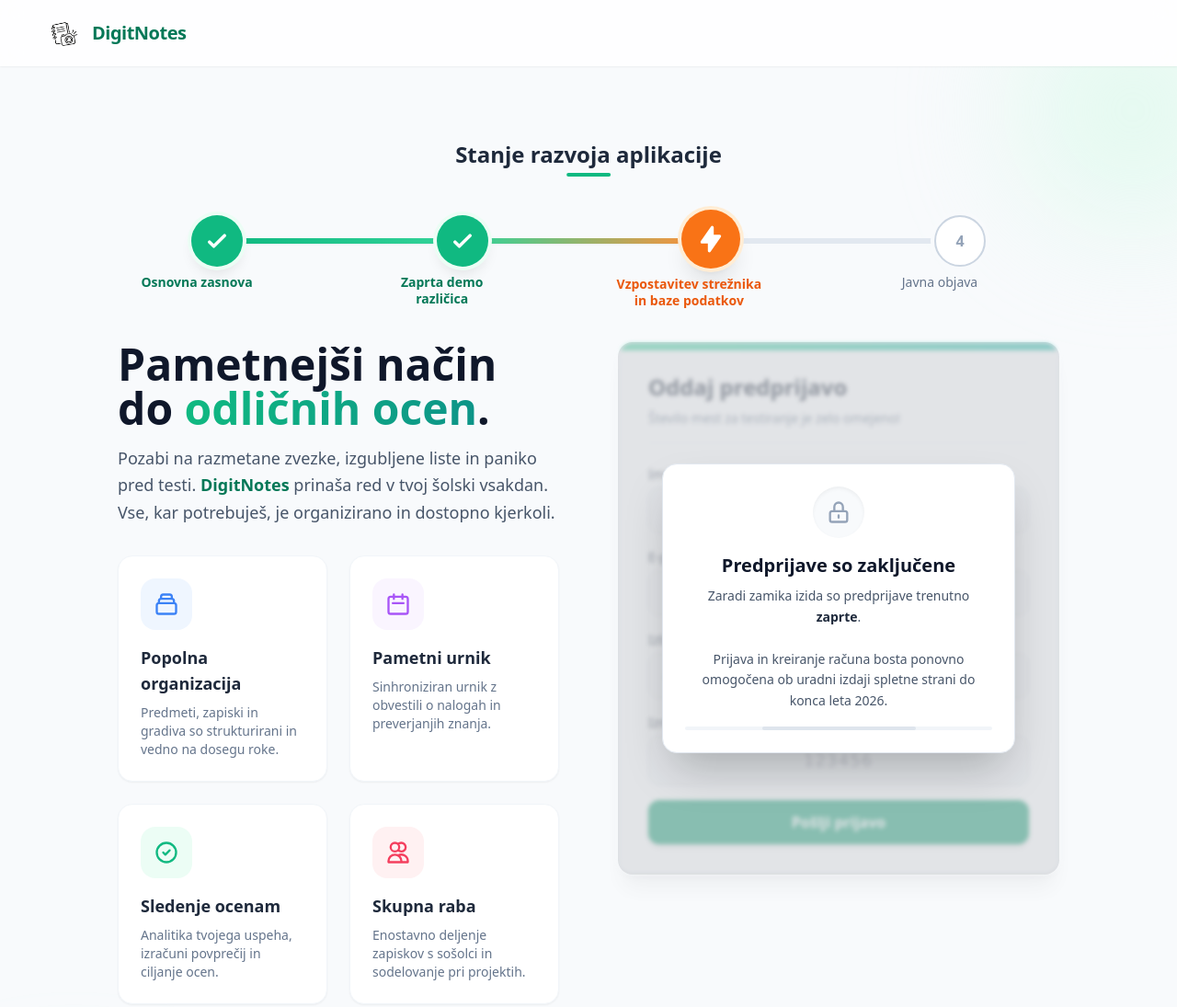
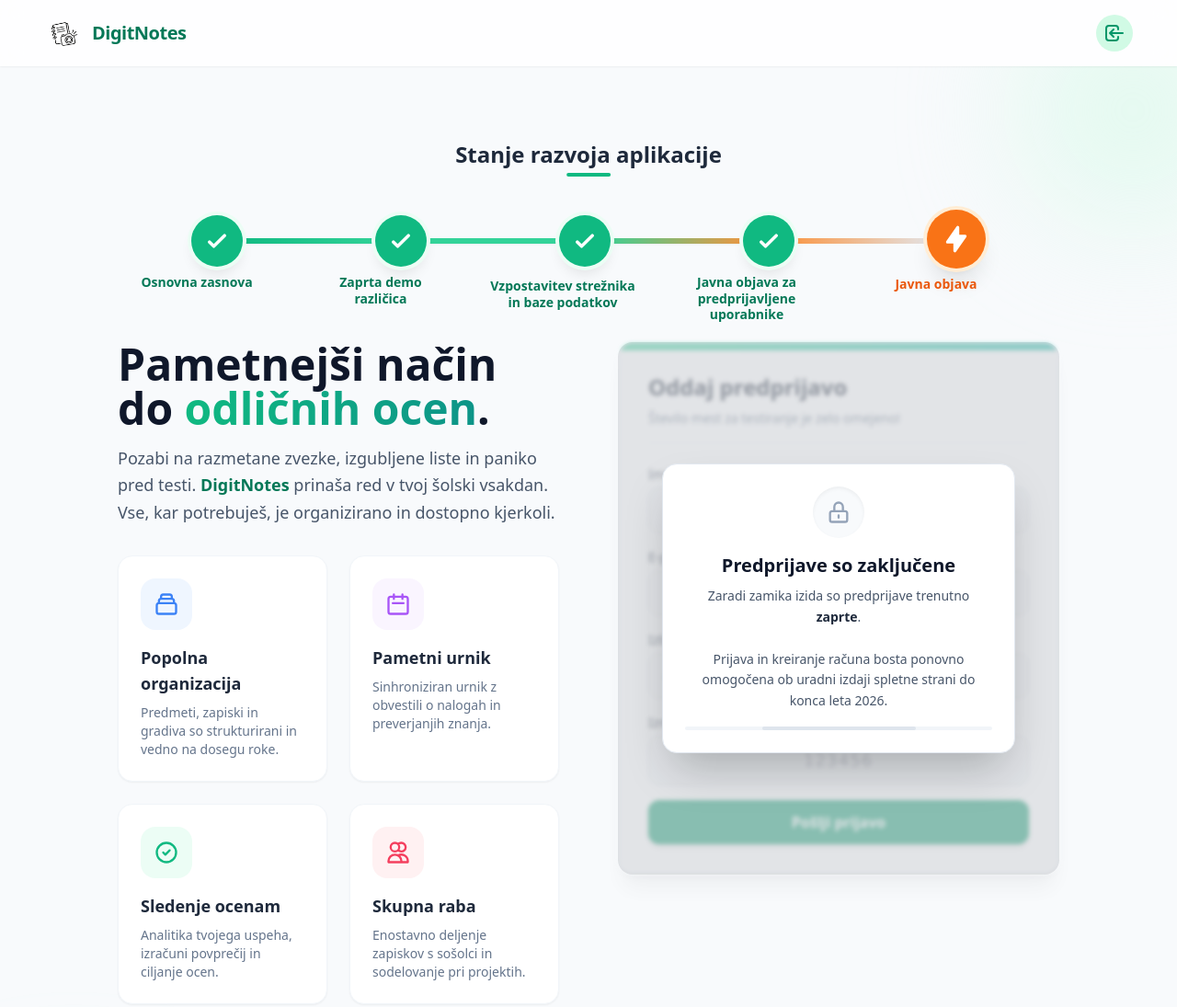
Before and after one commit to digitnotes/web, a plain HTML site: page index.html in a window 1280 px wide. Shown: the top 1095 px of the page at 92% size. Drawn offline with nearby package versions, Linux system fonts and the light colour scheme.

Commit message:
Update index.html

```diff
--- a/index.html
+++ b/index.html
@@ -34,6 +34,12 @@
       <img src="logo_zvezki.png" alt="DigitNotes Logo" class="h-10 w-auto object-contain transition-transform duration-300 group-hover:scale-110 group-hover:rotate-3">
       <span class="text-xl font-bold text-emerald-700 tracking-tight transition-colors duration-300 group-hover:text-emerald-600">DigitNotes</span>
     </div>
+    <!-- Dodana ikona za prijavo -->
+    <a href="https://digitnotes.github.io/web/app" class="flex items-center justify-center w-10 h-10 rounded-full bg-emerald-100 text-emerald-600 hover:bg-emerald-200 hover:text-emerald-700 transition-colors duration-300" title="Prijava">
+      <svg class="w-6 h-6" fill="none" stroke="currentColor" viewBox="0 0 24 24" xmlns="http://www.w3.org/2000/svg">
+        <path stroke-linecap="round" stroke-linejoin="round" stroke-width="2" d="M11 16l-4-4m0 0l4-4m-4 4h14m-5 4v1a3 3 0 01-3 3H6a3 3 0 01-3-3V7a3 3 0 013-3h7a3 3 0 013 3v1"></path>
+      </svg>
+    </a>
   </nav>
 
   <!-- Glavna vsebina -->
@@ -76,9 +82,35 @@
             </div>
 
             <!-- Črta 2 -->
+            <div class="flex-auto h-1.5 bg-gradient-to-r from-emerald-400 to-emerald-400 -mx-4 z-0 rounded-full shadow-sm"></div>
+
+            <!-- Korak 3 -->
+            <div class="flex flex-col items-center relative z-10 group">
+                <div class="w-14 h-14 rounded-full bg-emerald-500 text-white flex items-center justify-center font-bold shadow-lg ring-4 ring-emerald-50 transition-transform duration-300 group-hover:scale-110">
+                    <svg class="w-7 h-7" fill="none" stroke="currentColor" viewBox="0 0 24 24"><path stroke-linecap="round" stroke-linejoin="round" stroke-width="3" d="M5 13l4 4L19 7"></path></svg>
+                </div>
+                <div class="absolute top-16 text-center w-40 -ml-12 transition-all duration-300 group-hover:-translate-y-1 mt-1">
+                    <span class="text-sm font-bold text-emerald-700 leading-tight block">Vzpostavitev strežnika in baze podatkov</span>
+                </div>
+            </div>
+
+            <!-- Črta 3 -->
             <div class="flex-auto h-1.5 bg-gradient-to-r from-emerald-400 to-orange-400 -mx-4 z-0 rounded-full shadow-sm"></div>
 
-            <!-- Korak 3 (Oranžna - v delu) -->
+            <!-- Korak 4 (Nova točka - Javna objava za predprijavljene) -->
+            <div class="flex flex-col items-center relative z-10 group">
+                <div class="w-14 h-14 rounded-full bg-emerald-500 text-white flex items-center justify-center font-bold shadow-lg ring-4 ring-emerald-50 transition-transform duration-300 group-hover:scale-110">
+                    <svg class="w-7 h-7" fill="none" stroke="currentColor" viewBox="0 0 24 24"><path stroke-linecap="round" stroke-linejoin="round" stroke-width="3" d="M5 13l4 4L19 7"></path></svg>
+                </div>
+                <div class="absolute top-16 text-center w-40 -ml-12 transition-all duration-300 group-hover:-translate-y-1">
+                    <span class="text-sm font-bold text-emerald-700 leading-tight block">Javna objava za predprijavljene uporabnike</span>
+                </div>
+            </div>
+
+            <!-- Črta 4 -->
+            <div class="flex-auto h-1.5 bg-gradient-to-r from-orange-400 to-slate-200 -mx-4 z-0 rounded-full"></div>
+
+            <!-- Korak 5 (Prej 4. točka - Oranžno kladivo) -->
             <div class="flex flex-col items-center relative z-10 group cursor-help" title="Trenutno delamo na tem!">
                 <div class="w-16 h-16 -mt-1 rounded-full bg-orange-500 text-white flex items-center justify-center font-bold shadow-xl ring-4 ring-orange-100 transition-transform duration-300 group-hover:scale-110 animate-bounce" style="animation-duration: 2s;">
                     <!-- Ikona kladiva -->
@@ -86,21 +118,8 @@
                         <path fill-rule="evenodd" d="M11.3 1.046A1 1 0 0112 2v5h4a1 1 0 01.82 1.573l-7 10A1 1 0 018 18v-5H4a1 1 0 01-.82-1.573l7-10a1 1 0 011.12-.38z" clip-rule="evenodd"></path>
                     </svg>
                 </div>
-                <div class="absolute top-16 text-center w-40 -ml-12 transition-all duration-300 group-hover:-translate-y-1 mt-1">
-                    <span class="text-sm font-bold text-orange-600 leading-tight block">Vzpostavitev strežnika in baze podatkov</span>
-                </div>
-            </div>
-
-            <!-- Črta 3 (neaktivna) -->
-            <div class="flex-auto h-1.5 bg-slate-200 -mx-4 z-0 rounded-full"></div>
-
-            <!-- Korak 4 -->
-            <div class="flex flex-col items-center relative z-10 group">
-                <div class="w-14 h-14 rounded-full bg-white border-2 border-slate-300 text-slate-400 flex items-center justify-center font-bold ring-4 ring-slate-50 transition-colors duration-300 group-hover:border-slate-400 group-hover:text-slate-500">
-                    4
-                </div>
-                <div class="absolute top-16 text-center w-36 -ml-11 transition-all duration-300 group-hover:-translate-y-1">
-                    <span class="text-sm font-medium text-slate-500 leading-tight block">Javna objava</span>
+                <div class="absolute top-16 text-center w-36 -ml-11 transition-all duration-300 group-hover:-translate-y-1 mt-1">
+                    <span class="text-sm font-bold text-orange-600 leading-tight block">Javna objava</span>
                 </div>
             </div>
         </div>
@@ -108,7 +127,7 @@
         <!-- Vrstica napredka za mobilne naprave -->
         <div class="flex flex-col md:hidden space-y-6 relative">
              <div class="absolute left-6 top-6 bottom-6 w-1 bg-emerald-100 rounded-full z-0"></div>
-             <div class="absolute left-6 top-6 h-1/2 w-1 bg-emerald-500 rounded-full z-0"></div>
+             <div class="absolute left-6 top-6 h-3/4 w-1 bg-emerald-500 rounded-full z-0"></div>
 
             <div class="flex items-center space-x-6 relative z-10 group">
                 <div class="w-12 h-12 rounded-full bg-emerald-500 text-white flex items-center justify-center font-bold shadow-md shrink-0 ring-4 ring-slate-50 transition-transform duration-300 group-hover:scale-110">
@@ -124,19 +143,27 @@
                 <span class="text-base font-bold text-emerald-700 transition-colors duration-300 group-hover:text-emerald-800">Zaprta demo različica</span>
             </div>
 
+            <div class="flex items-center space-x-6 relative z-10 group">
+                <div class="w-12 h-12 rounded-full bg-emerald-500 text-white flex items-center justify-center font-bold shadow-md shrink-0 ring-4 ring-slate-50 transition-transform duration-300 group-hover:scale-110">
+                    <svg class="w-6 h-6" fill="none" stroke="currentColor" viewBox="0 0 24 24"><path stroke-linecap="round" stroke-linejoin="round" stroke-width="3" d="M5 13l4 4L19 7"></path></svg>
+                </div>
+                <span class="text-base font-bold text-emerald-700 transition-colors duration-300 group-hover:text-emerald-800">Vzpostavitev strežnika<br>in baze podatkov</span>
+            </div>
+
+            <!-- Nova točka (Mobilna verzija) -->
+            <div class="flex items-center space-x-6 relative z-10 group">
+                <div class="w-12 h-12 rounded-full bg-emerald-500 text-white flex items-center justify-center font-bold shadow-md shrink-0 ring-4 ring-slate-50 transition-transform duration-300 group-hover:scale-110">
+                    <svg class="w-6 h-6" fill="none" stroke="currentColor" viewBox="0 0 24 24"><path stroke-linecap="round" stroke-linejoin="round" stroke-width="3" d="M5 13l4 4L19 7"></path></svg>
+                </div>
+                <span class="text-base font-bold text-emerald-700 transition-colors duration-300 group-hover:text-emerald-800">Javna objava za predprijavljene uporabnike</span>
+            </div>
+
             <div class="flex items-center space-x-6 relative z-10 group bg-orange-50 p-2 -ml-2 rounded-xl border border-orange-100 shadow-sm">
                 <div class="w-12 h-12 rounded-full bg-orange-500 text-white flex items-center justify-center font-bold shadow-md shrink-0 ring-4 ring-orange-100 animate-pulse transition-transform duration-300 group-hover:scale-110">
                     <!-- Ikona strele/kladiva za mobilne -->
                     <svg class="w-6 h-6" fill="currentColor" viewBox="0 0 20 20" xmlns="http://www.w3.org/2000/svg"><path fill-rule="evenodd" d="M11.3 1.046A1 1 0 0112 2v5h4a1 1 0 01.82 1.573l-7 10A1 1 0 018 18v-5H4a1 1 0 01-.82-1.573l7-10a1 1 0 011.12-.38z" clip-rule="evenodd"></path></svg>
                 </div>
-                <span class="text-base font-bold text-orange-600 transition-colors duration-300 group-hover:text-orange-700">Vzpostavitev strežnika<br>in baze podatkov</span>
-            </div>
-
-            <div class="flex items-center space-x-6 relative z-10 group opacity-70">
-                <div class="w-12 h-12 rounded-full bg-white border-2 border-slate-300 text-slate-400 flex items-center justify-center font-bold shrink-0 ring-4 ring-slate-50 transition-colors duration-300 group-hover:border-slate-400">
-                    4
-                </div>
-                <span class="text-base font-medium text-slate-500">Javna objava</span>
+                <span class="text-base font-bold text-orange-600 transition-colors duration-300 group-hover:text-orange-700">Javna objava</span>
             </div>
         </div>
     </div>
@@ -298,7 +325,7 @@
   <script>
     // --- 1. NASTAVITVE ZA FIREBASE ---
     firebase.initializeApp({
-      databaseURL: "https://jasa-petrinjak-zvezki-default-rtdb.europe-west1.firebasedatabase.app"
+      databaseURL: "https://digitnotes-bdeb7-default-rtdb.europe-west1.firebasedatabase.app/"
     });
     const db = firebase.database();
 
```
